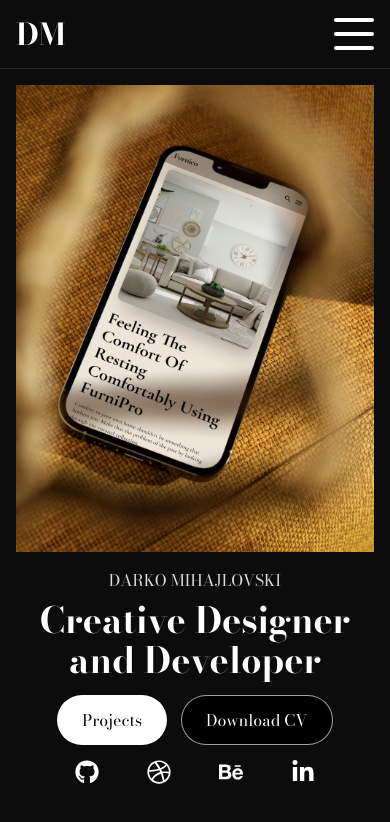
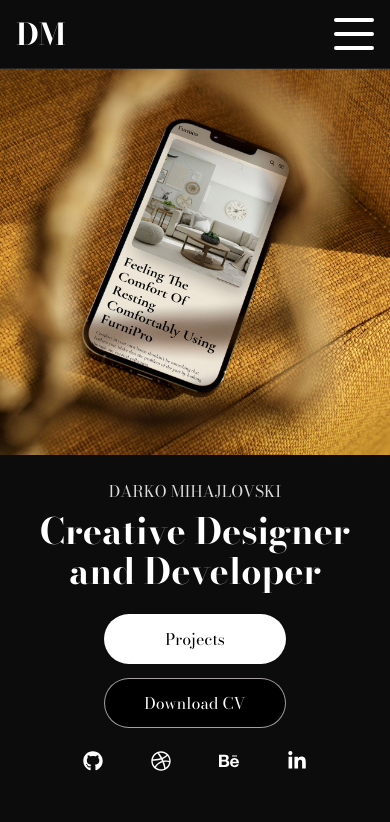
Before and after one commit to DarkoM996/nextjs-portfolio, a Next.js app: page / in a window 390 px wide. Shown: the top 822 px of the page. Built offline with nearby package versions, Linux system fonts and the light colour scheme.

Commit message:
Testing a new responsive layout for homepage

```diff
--- a/app/page.js
+++ b/app/page.js
@@ -8,70 +8,68 @@ import Link from "next/link";
 export default function Home() {
   return (
     // Motion div is being used so I can animate the homepage here and the elements inside it
-
     <motion.div
       initial={{ y: 20, opacity: 0 }}
       animate={{ y: 0, opacity: 1 }}
       transition={{ ease: "easeInOut", duration: 0.75 }}
-      className="h-[calc(100vh-6rem)]"
+      className="max-w-screen-3xl mx-auto h-[calc(100vh-6rem)]"
     >
-      <div className="flex flex-col h-full lg:flex-row px-4 py-4 sm:px-8 md:px-12 lg:px-20 xl:px-32 lg:py-4 max-w-screen-3xl mx-auto xl:space-x-20 space-y-4">
-        {/* Image Container */}
-        <div className="h-full lg:h-full lg:w-full relative space-y-24">
+      {/* Grid */}
+      <div className="grid grid-cols-1 lg:grid-cols-2 gap-6 w-full h-screen">
+        {/* Image */}
+        <div className="relative w-full">
           <Image
-            priority
+            priority={true}
             src={heroPic}
             alt="Hero Section Picture"
             width={1000}
             height={1000}
-            className=" object-cover w-full h-full"
+            className=" object-cover w-full h-full bg-center"
           />
         </div>
         {/* Text Container */}
-        <div className="h-1/2 lg:h-full lg:w-full flex flex-col items-center justify-center flex-wrap">
+        <div className="flex flex-col justify-start md:justify-center items-center gap-2 px-4">
           {/* small heading */}
-          <p className="text-transform: uppercase lg:text-left text-[#DEDCDC] gap-4 pb-2">
+          <p className="text-transform: uppercase text-center text-[#DEDCDC]">
             Darko Mihajlovski
           </p>
-          {/* H1 */}
-          <h1 className="text-4xl md:text-6xl  font-bold items-center break-normal pb-4 md:pb-6 text-center">
+          <h1 className="text-4xl md:text-6xl font-bold text-center text-balance">
+            {" "}
             Creative Designer and Developer
           </h1>
           {/* Buttons */}
-          <div className="flex justify-center items-center gap-4 ">
-            <Link href="/projects">
-              <button className="px-6 py-3 md:px-8 md:py-4 rounded-3xl md:rounded-full ring-1 ring-white bg-white text-black hover:bg-[#eee] md:w-full">
-                Projects
-              </button>
-            </Link>
-            <button className="px-6 py-3 md:px-8 md:py-4 rounded-3xl md:rounded-full ring-1 ring-[#a59f9f] bg-black hover:bg-[#0e0d0d] ">
+          <div className="flex flex-col md:flex-row justify-center items-center w-full pt-4 gap-4">
+            <button className="px-6 py-3 md:px-8 md:py-4 rounded-3xl md:rounded-full ring-1 ring-white bg-white text-black hover:bg-[#eee] w-[180px]">
+              Projects
+            </button>
+            <button className="px-6 py-3 md:px-8 md:py-4 rounded-3xl md:rounded-full ring-1 ring-[#a59f9f] bg-black hover:bg-[#0e0d0d] w-[180px]">
               Download CV
             </button>
           </div>
-          {/* Social Media */}
+          {/* Social Media Icons */}
           <div className="flex  gap-4">
-            <div className="p-4 text-2xl">
+            <div className="p-4 text-xl md:text-2xl">
               <a href="https://github.com/DarkoM996/nextjs-portfolio">
                 <p>
                   <FaGithub />
                 </p>
               </a>
             </div>
-            <div className="p-4 text-2xl">
+            <div className="p-4 text-xl  md:text-2xl">
               <a href="https://dribbble.com/DarkoM_0-10">
                 <p>
                   <FaDribbble />
                 </p>
               </a>
             </div>
-            <div className="p-4 text-2xl">
+            <div className="p-4 text-xl  md:text-2xl">
               <a href="https://www.behance.net/darkomihajlo">
                 <p>
                   <FaBehance />
                 </p>
               </a>
             </div>
-            <div className="p-4 text-2xl">
+            <div className="p-4 text-xl  md:text-2xl">
               <a href="https://www.linkedin.com/in/darko-mihajlovski-1bb4701b7">
                 <p>
                   <FaLinkedinIn />
@@ -84,3 +82,79 @@ export default function Home() {
     </motion.div>
   );
 }
+
+// Working Code
+
+// {/* <motion.div
+// initial={{ y: 20, opacity: 0 }}
+// animate={{ y: 0, opacity: 1 }}
+// transition={{ ease: "easeInOut", duration: 0.75 }}
+// className="h-[calc(100vh-6rem)]"
+// >
+// <div className="flex flex-col h-full lg:flex-row px-4 py-4 sm:px-8 md:px-12 lg:px-20 xl:px-32 lg:py-4 max-w-screen-3xl mx-auto xl:space-x-20 space-y-4">
+//   {/* Image Container */}
+//   <div className="h-full lg:h-full lg:w-full relative space-y-24">
+//     <Image
+//       priority
+//       src={heroPic}
+//       alt="Hero Section Picture"
+//       width={1000}
+//       height={1000}
+//       className=" object-cover w-full h-full"
+//     />
+//   </div>
+//   {/* Text Container */}
+//   <div className="h-full lg:w-full flex flex-col items-center justify-center flex-wrap">
+//     {/* small heading */}
+//     <p className="text-transform: uppercase lg:text-left text-[#DEDCDC] gap-4 pb-2">
+//       Darko Mihajlovski
+//     </p>
+//     {/* H1 */}
+//     <h1 className="text-4xl md:text-6xl  font-bold items-center break-normal pb-4 md:pb-6 text-center">
+//       Creative Designer and Developer
+//     </h1>
+//     {/* Buttons */}
+//     <div className="flex justify-center items-center gap-4 ">
+//       <Link href="/projects">
+//         <button className="px-6 py-3 md:px-8 md:py-4 rounded-3xl md:rounded-full ring-1 ring-white bg-white text-black hover:bg-[#eee] md:w-full">
+//           Projects
+//         </button>
+//       </Link>
+//       <button className="px-6 py-3 md:px-8 md:py-4 rounded-3xl md:rounded-full ring-1 ring-[#a59f9f] bg-black hover:bg-[#0e0d0d] ">
+//         Download CV
+//       </button>
+//     </div>
+//     {/* Social Media */}
+//     <div className="flex  gap-4">
+//       <div className="p-4 text-2xl">
+//         <a href="https://github.com/DarkoM996/nextjs-portfolio">
+//           <p>
+//             <FaGithub />
+//           </p>
+//         </a>
+//       </div>
+//       <div className="p-4 text-2xl">
+//         <a href="https://dribbble.com/DarkoM_0-10">
+//           <p>
+//             <FaDribbble />
+//           </p>
+//         </a>
+//       </div>
+//       <div className="p-4 text-2xl">
+//         <a href="https://www.behance.net/darkomihajlo">
+//           <p>
+//             <FaBehance />
+//           </p>
+//         </a>
+//       </div>
+//       <div className="p-4 text-2xl">
+//         <a href="https://www.linkedin.com/in/darko-mihajlovski-1bb4701b7">
+//           <p>
+//             <FaLinkedinIn />
+//           </p>
+//         </a>
+//       </div>
+//     </div>
+//   </div>
+// </div>
+// </motion.div> */}
```
